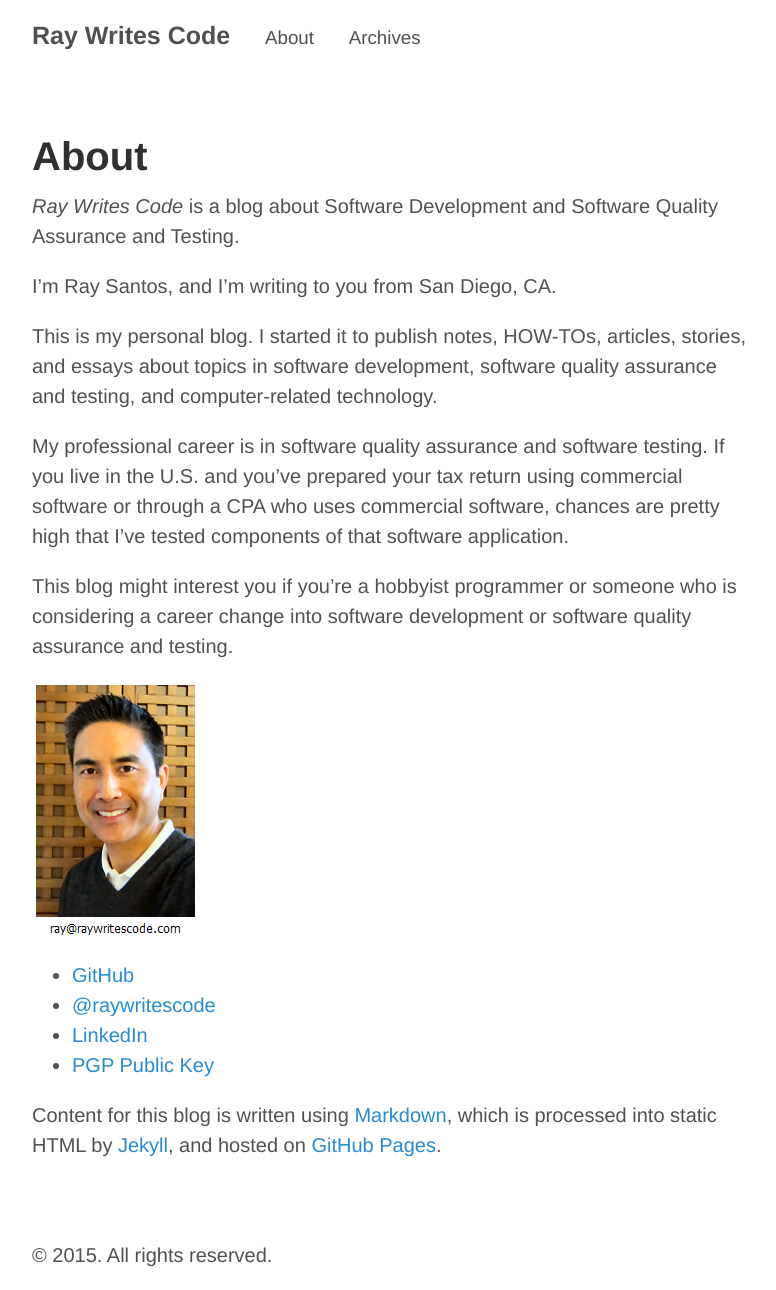
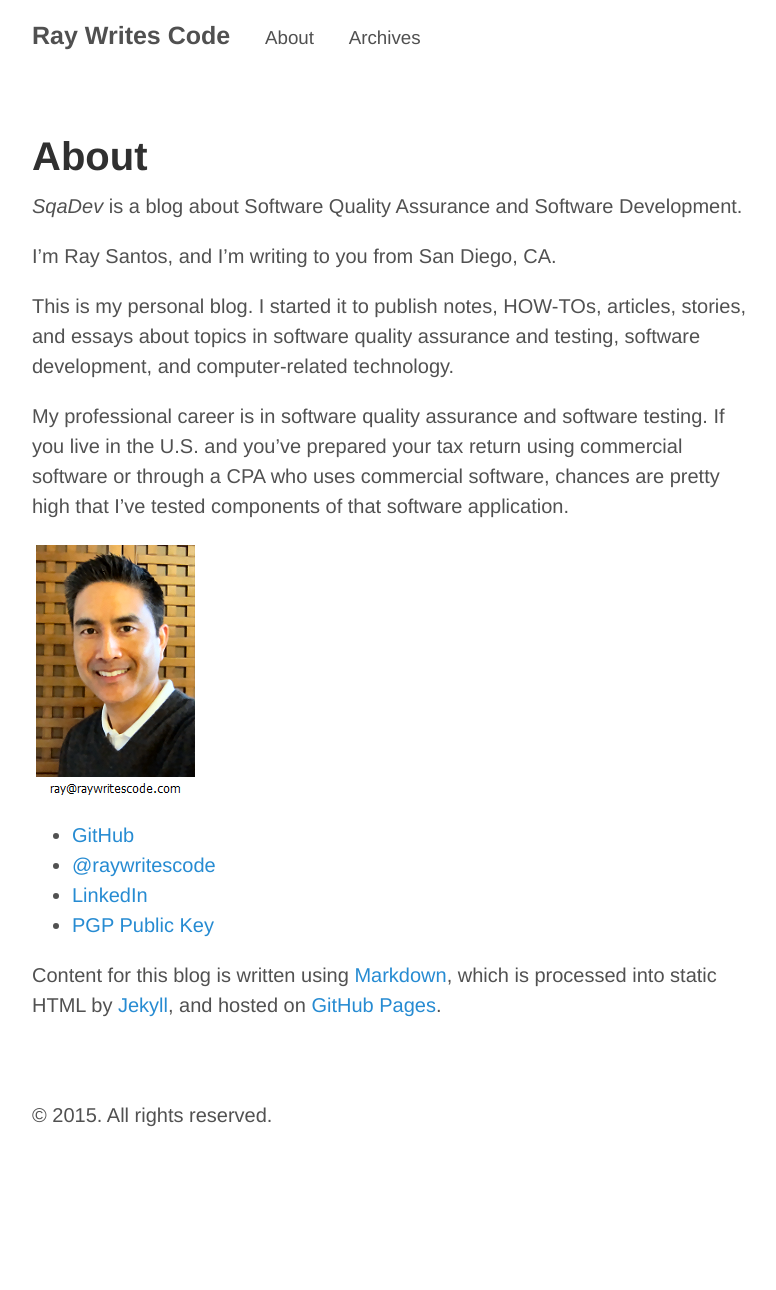
Before and after one commit to raywritescode/raywritescode.github.io, a Jekyll site: the page built from about.md, in a window 1280 px wide. Shown: the whole page, without its empty margins (248-1024 px from the left). Built offline with Jekyll 4.4.1, drawn with Linux system fonts in a browser that asks for light colours; Markdown is read by kramdown in place of the engine named in the settings; after the commit the page ends 1150 px from its top, so only the background shows below that.

Commit message:
about.md - Updated to reflect new SqaDev blog name.

```diff
--- a/about.md
+++ b/about.md
@@ -3,15 +3,13 @@ layout: page
 title: About
 ---
 
-*Ray Writes Code* is a blog about Software Development and Software Quality Assurance and Testing.
+*SqaDev* is a blog about Software Quality Assurance and Software Development.
 
 I’m Ray Santos, and I’m writing to you from San Diego, CA.
 
-This is my personal blog. I started it to publish notes, HOW-TOs, articles, stories, and essays about topics in software development, software quality assurance and testing, and computer-related technology.
+This is my personal blog. I started it to publish notes, HOW-TOs, articles, stories, and essays about topics in software quality assurance and testing, software development, and computer-related technology.
 
 My professional career is in software quality assurance and software testing. If you live in the U.S. and you’ve prepared your tax return using commercial software or through a CPA who uses commercial software, chances are pretty high that I’ve tested components of that software application.
-
-This blog might interest you if you’re a hobbyist programmer or someone who is considering a career change into software development or software quality assurance and testing.
 
 ![raywritescode](/images/aboutPhoto.png)
 
```
